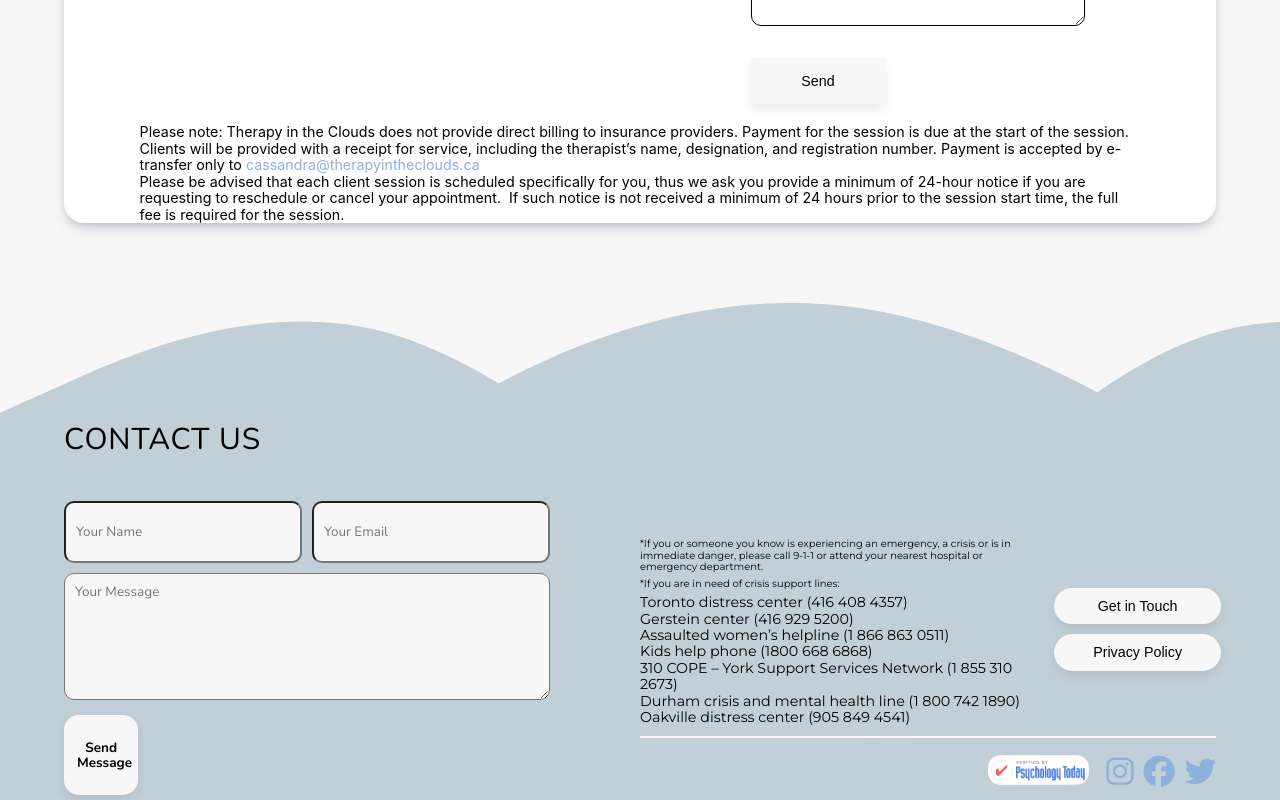
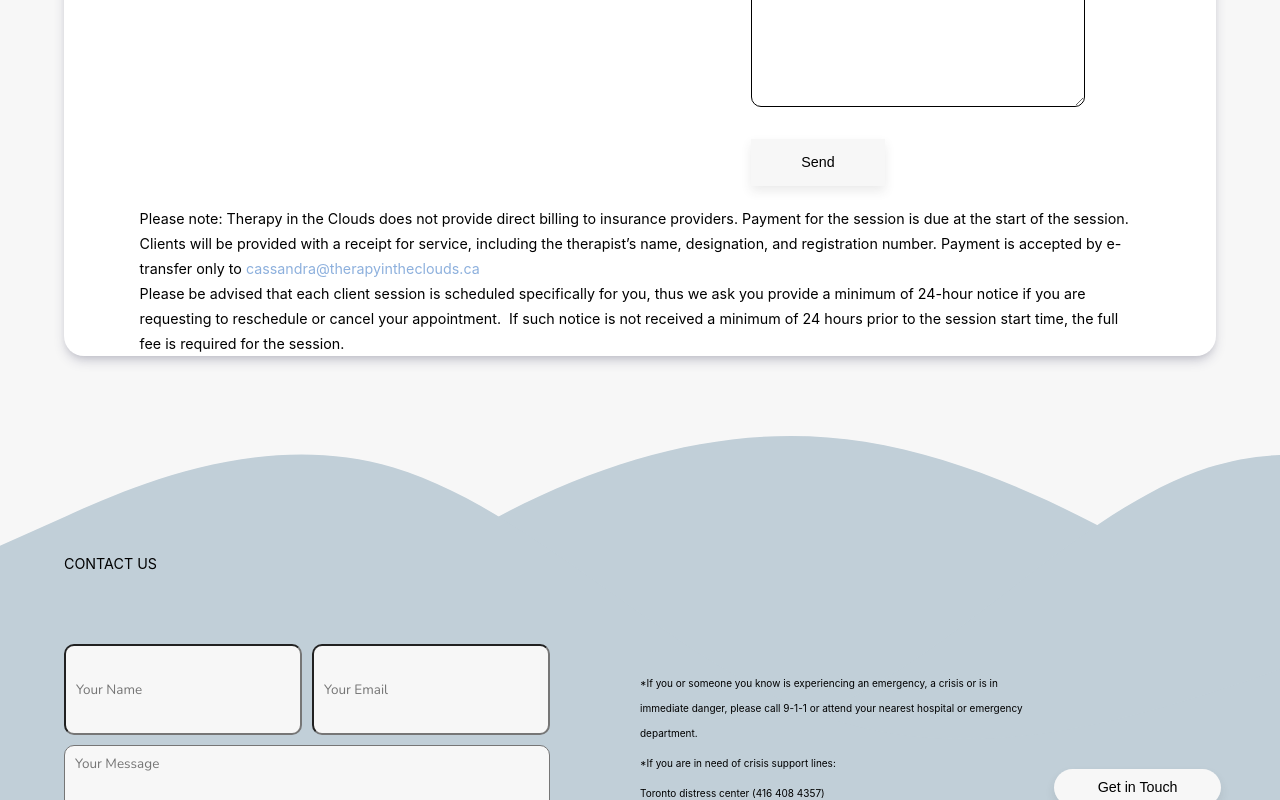
Before and after one commit to TherapyInTheClouds/TherapyInTheClouds, a React (Create React App) app: page /bookings in a window 1280 px wide. Shown: the part 600-1400 px from the top of the page. Built offline with nearby package versions, Linux system fonts and the light colour scheme; a web font is replaced by a local one.

Commit message:
updating code for faq, footer, policy and typography

```diff
--- a/src/components/Policy.js
+++ b/src/components/Policy.js
@@ -4,10 +4,9 @@ const Policy = () => {
     return (
         <section className="policy">
             <div className="headerImg">
-                <h2 className="heading">Privacy Policy</h2>
-                <p className="subHeading">Last modified December 08, 2022</p>
+                <h2>Privacy Policy</h2>
             </div>
-            <div className="container">
+            <div className="page container">
                 <p>
                     Therapy in the Clouds upholds the privacy of our clients and acknowledges the need for
                     transparency in the ways in which we do so. Thus, Therapy in the Clouds has created this
--- a/src/styles/sass/partials/_faq.scss
+++ b/src/styles/sass/partials/_faq.scss
@@ -12,36 +12,32 @@
     @include flex(column, space-between);
     width: 80%;
     margin: 0 auto;
+  }
 
   .faqItem {
     @include flex(column);
     margin-bottom: 15px;
     background-color: $tertiaryColour;
     padding: 15px 50px;
-      box-shadow: rgba(33, 35, 38, 0.15) 0px 10px 10px -10px;
+    box-shadow: $listShadow;
     //box-shadow: rgba(0, 0, 0, 0.1) 1.95px 1.95px 2.3px;
     //box-shadow: rgba(0, 0, 0, 0.1) 0px 4px 6px -1px, rgba(0, 0, 0, 0.06) 0px 2px 4px -1px;
     //box-shadow: rgba(0, 0, 0, 0.15) 0px 3px 3px 0px;
     &:hover {
       cursor: pointer;
     }
-
+  }
 
   .answer {
-        display: flex;
-          justify-content: center;
+    @include flex(row, center);
     p {
-
       width: 94%;
     }
   }
 
   .question {
-        display: flex;
-        justify-content: space-between;
-        align-items: center;
-        p,
-        i {
+    @include flex(row, space-between, center);
+    p, i {
       font-size: clamp(1.125rem, 0.7083rem + 1.3333vw, 2.3rem);
     }
     i {
@@ -49,5 +45,3 @@
     }
   }
 }
-  }
-}
--- a/src/styles/sass/partials/_footer.scss
+++ b/src/styles/sass/partials/_footer.scss
@@ -8,28 +8,21 @@ footer {
     background-size: cover;
     height: 65vh;
     div {
-        display: flex;
-        justify-content: space-between;
+        @include flex(row, space-between);
         section {
             width: 50%;
             margin-top: 70px;
             .crisisSupport {
-                display: flex;
-                flex-direction: column;
+                @include flex(column);
                 width: 70%;
                 margin-top: 40px;
                 margin-right: 20px;
                 p, ul {
-                    font-size: 1rem;
-                    font-family:'Montserrat';
-                    font-weight: 500;
                     margin-top: 5px;
                 }
             }
             .buttons {
-                display: flex;
-                flex-direction: column;
-                justify-content: center;
+                @include flex(column, center);
                 width: 30%;
                 margin-top: 40px;
                 button {
@@ -48,9 +41,7 @@ footer {
                 }
             }
             .socialMedia {
-                display: flex;
-                justify-content: flex-end;
-                align-items: center;
+                @include flex(row, flex-end, center);
                 margin-top: 10px;
                 padding-top: 10px;
                 border-top: 2px solid $secondaryColour;
@@ -69,37 +60,25 @@ footer {
         }
 
         form {
-            display: flex;
-            flex-wrap: wrap;
+            @include flex(row, normal, normal, wrap);
             width: calc(50% - 80px);
             margin-right: 80px;
             h4 {
                 width: 100%;
-                font-size: 3rem;
-                font-family: 'Nunito';
                 margin-bottom: 0px;
-                color: $fontColour;
-                //text-shadow: 1.5px 2.5px 0.5px #343333;
-                letter-spacing: 0.9px;
+            }
+            input, textarea {
+                border-radius: 10px;
+                background-color: $secondaryColour;
+                padding: 0px 10px;
             }
             input {
                 width: calc(50% - 10px);
-                padding: 0px 10px;
                 margin: 0px 10px 10px 0;
-                border-radius: 10px;
-                font-size: 1.35rem;
-                font-family: 'Nunito';
-                background-color: $secondaryColour;
-                color: $fontColour;
             }
             textarea {
                 width: calc(100% - 10px);
-                border-radius: 10px;
                 padding: 10px;
-                font-size: 1.35rem;
-                font-family: 'Nunito';
-                background-color: $secondaryColour;
-                color: $fontColour;
             }
             button {
                 border: 3px solid $secondaryColour;
--- a/src/styles/sass/partials/_policy.scss
+++ b/src/styles/sass/partials/_policy.scss
@@ -3,62 +3,20 @@
 
 .policy {
     .headerImg {
+        @include flex(row, center, center);
         height: 50vh;
-        display: flex;
-        justify-content: center;
-        align-items: center;
-        font-size: clamp(1.875rem, 0.1389rem + 5.5556vw, 5rem);
         background-image: url("../../../assets/headerImageClouds.jpg");
     }
-    .heading {
-        // position: absolute;
-        // top: 50%;
-        // left: 50%;
-        // transform: translate(-50%, -200%);
-        // font-size: clamp(4rem, 5vw, 6rem);
-        // // text-shadow: 0px 2px 6px #343333;
-    }
-    .subHeading {
-        position: absolute;
-        top: 50%;
-        left: 50%;
-        transform: translate(-50%, -100%);
-        font-size: clamp(1.2rem, 1.5vw, 2rem);
-        color: $fontColour;
-    }
-    .container {
+    .page {
         margin: 30px auto;
         width: 70%;
         max-width: 1200px;
-        box-shadow: rgb(0 0 0 / 10%) 0px 4px 12px;
         padding: 20px 40px;
     }
-
     h3 {
         color: $primaryColour;
-        font-size: clamp(1.5rem, 2.3vw, 2.5rem);
-        //text-shadow: 0.2px 0.5px 0.2px #343333;
-    }
-
-    p {
-        line-height: clamp(1.8rem, 2.3vw, 2.5rem);
-    }
-
-    ol, ul {
-        font-size: clamp(1rem, 0.8611rem + 0.4444vw, 2rem);
-        line-height: clamp(1.8rem, 2.3vw, 2.5rem);
-    }
-    .bold {
-        font-weight: 700;
-    }
-    .underline {
-        text-decoration: underline;
-        li {
-            text-decoration: none;
-        }
     }
     .address {
-        list-style: none;
         text-align: center;
         padding: 0px;
     }
--- a/src/styles/sass/partials/_typography.scss
+++ b/src/styles/sass/partials/_typography.scss
@@ -30,6 +30,8 @@ h3 {
     // from bookings page
     // font-size: clamp(3rem, 3vw, 4rem);
     // text-align: left;
+    // from policy page
+    // font-size: clamp(1.5rem, 2.3vw, 2.5rem);
 }
 
 h4 {
@@ -44,6 +46,7 @@ h4 {
 p {
     // from global styles
     font-size: clamp(1rem, 0.8611rem + 0.4444vw, 2rem);
+    line-height: clamp(1.8rem, 2.3vw, 2.5rem);
     // From landing page
     //font-size: clamp(1rem, -0.4844rem + 4.75vw, 2.1875rem);
     // from bookings page
@@ -51,9 +54,18 @@ p {
     // text-align: left;
 }
 
+ol, ul {
+    font-size: clamp(1rem, 0.8611rem + 0.4444vw, 2rem);
+    line-height: clamp(1.8rem, 2.3vw, 2.5rem);
+}
+
 li {
     // from landing page
     font-size: clamp(1rem, 0.8611rem + 0.4444vw, 2rem);
+}
+
+footer p, footer li {
+    font-size: 1rem;
 }
 
 a {
@@ -90,6 +102,19 @@ button {
     // font-size: 2rem;
 }
 
+input, textarea {
+    font-size: 1.35rem;
+    font-family: 'Nunito';
+}
+
 .centered {
     text-align: center;
 }
+
+.bold {
+    font-weight: 700;
+}
+
+.underline {
+    text-decoration: underline;
+}
```
Lines whose indentation alone changed are shown as unchanged.
